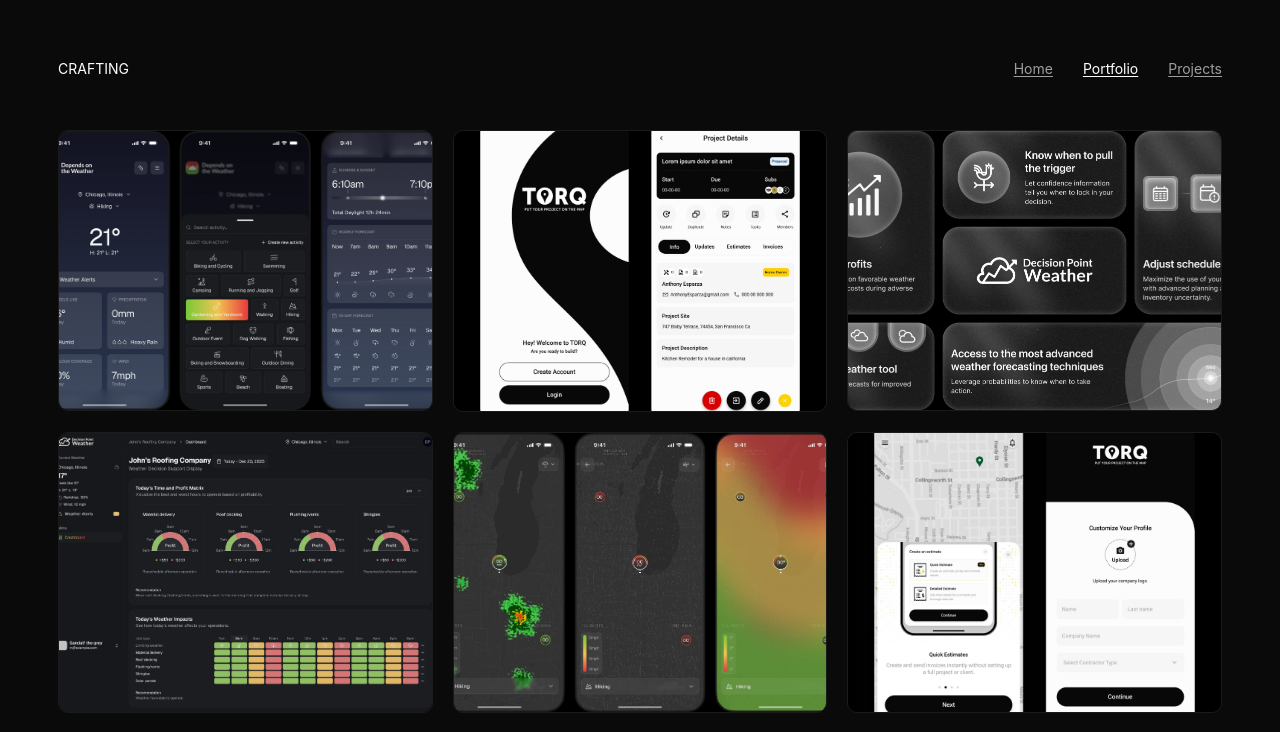
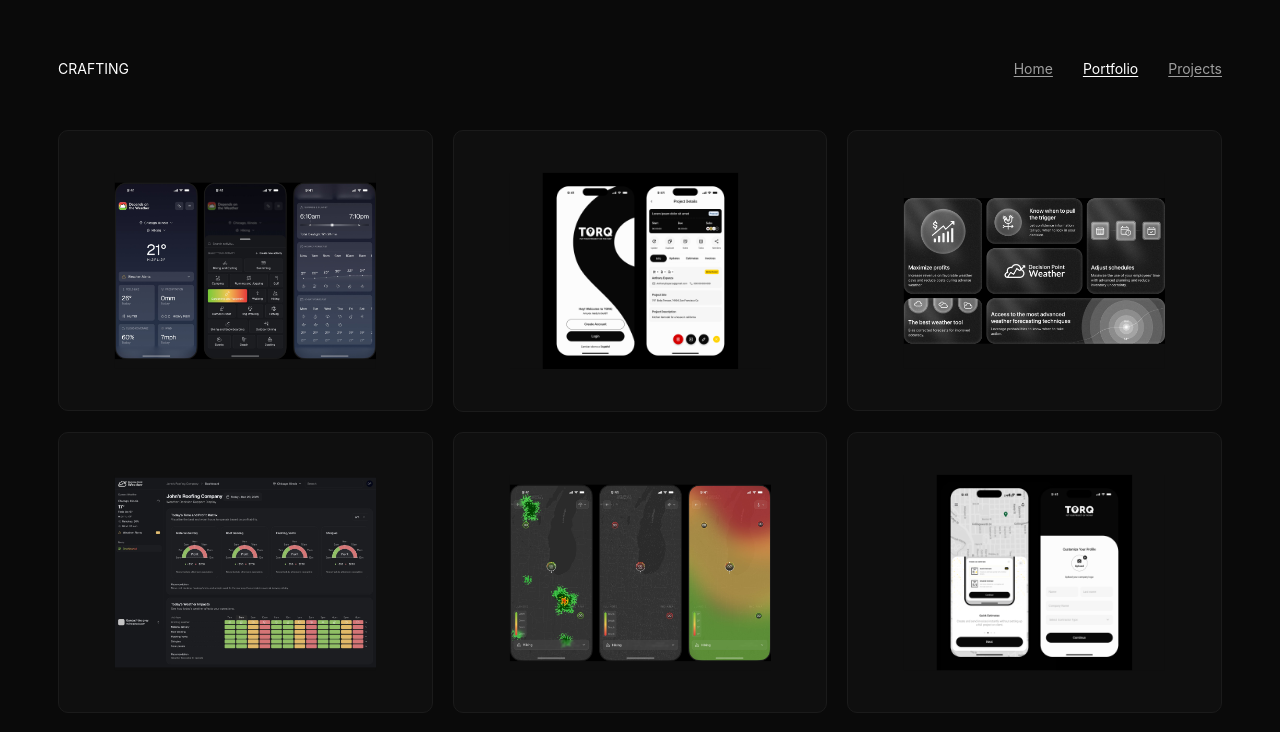
Before and after one commit to eudisalvz/portfolio-claude, a Next.js app: page /portfolio in a window 1280 px wide. Shown: the top 732 px of the page. Built offline with nearby package versions, Linux system fonts and the light colour scheme; a web font is replaced by a local one.

Commit message:
fix: portfolio images zoom out 30% with scale(0.7)

```diff
--- a/app/portfolio/page.tsx
+++ b/app/portfolio/page.tsx
@@ -77,7 +77,7 @@
           <div className="p-grid-desktop">
             {cards.map((card) => (
               <div key={card.id} style={cardStyle}>
-                <img src={card.src} alt="" style={{ width: "100%", height: "100%", objectFit: "cover", display: "block" }} />
+                <img src={card.src} alt="" style={{ width: "100%", height: "100%", objectFit: "contain", display: "block", transform: "scale(0.7)", background: "#0f0f0f" }} />
               </div>
             ))}
           </div>
@@ -88,7 +88,7 @@
           <div className="p-grid-mobile">
             {cards.map((card) => (
               <div key={card.id} style={cardStyle}>
-                <img src={card.src} alt="" style={{ width: "100%", height: "100%", objectFit: "cover", display: "block" }} />
+                <img src={card.src} alt="" style={{ width: "100%", height: "100%", objectFit: "contain", display: "block", transform: "scale(0.7)", background: "#0f0f0f" }} />
               </div>
             ))}
           </div>
```
